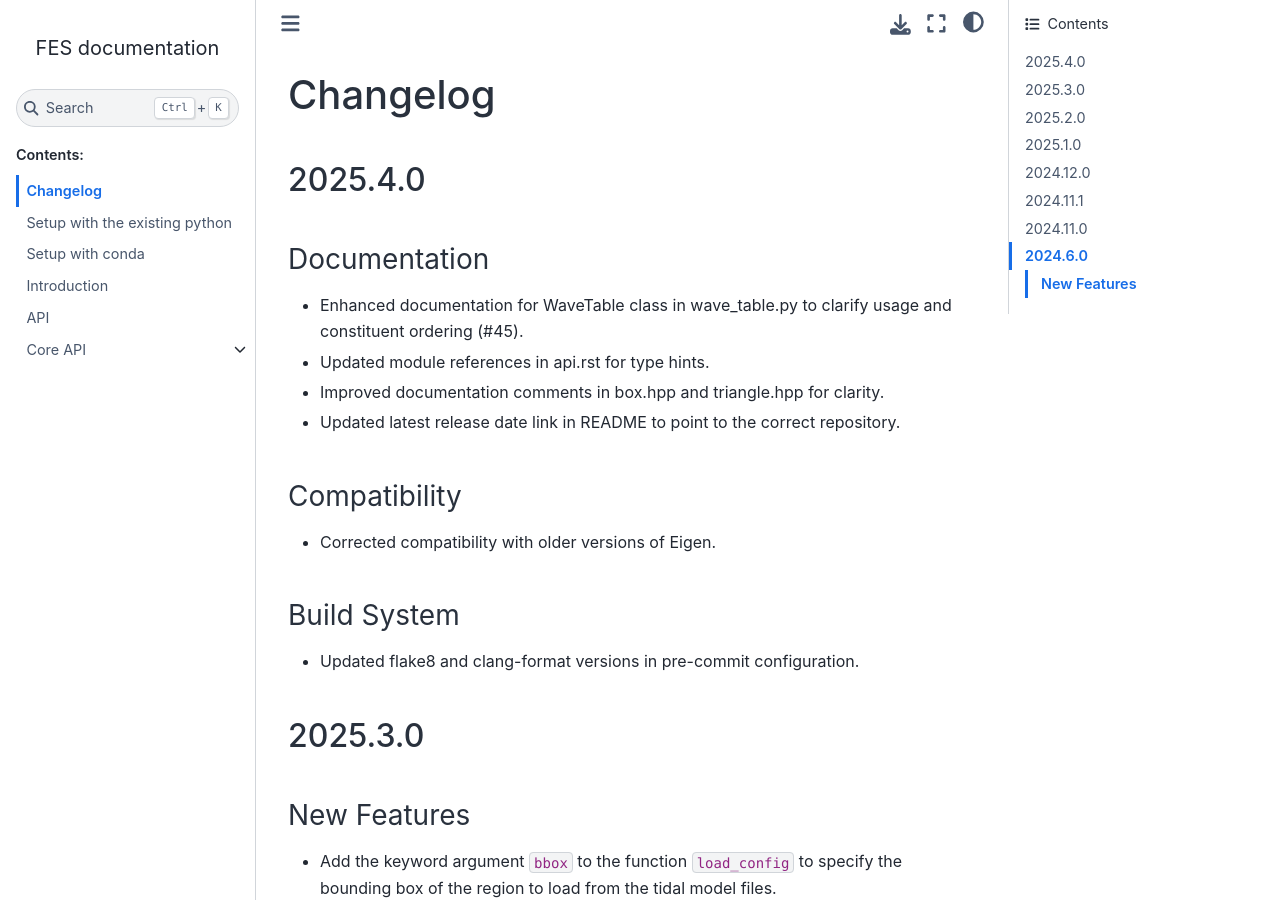
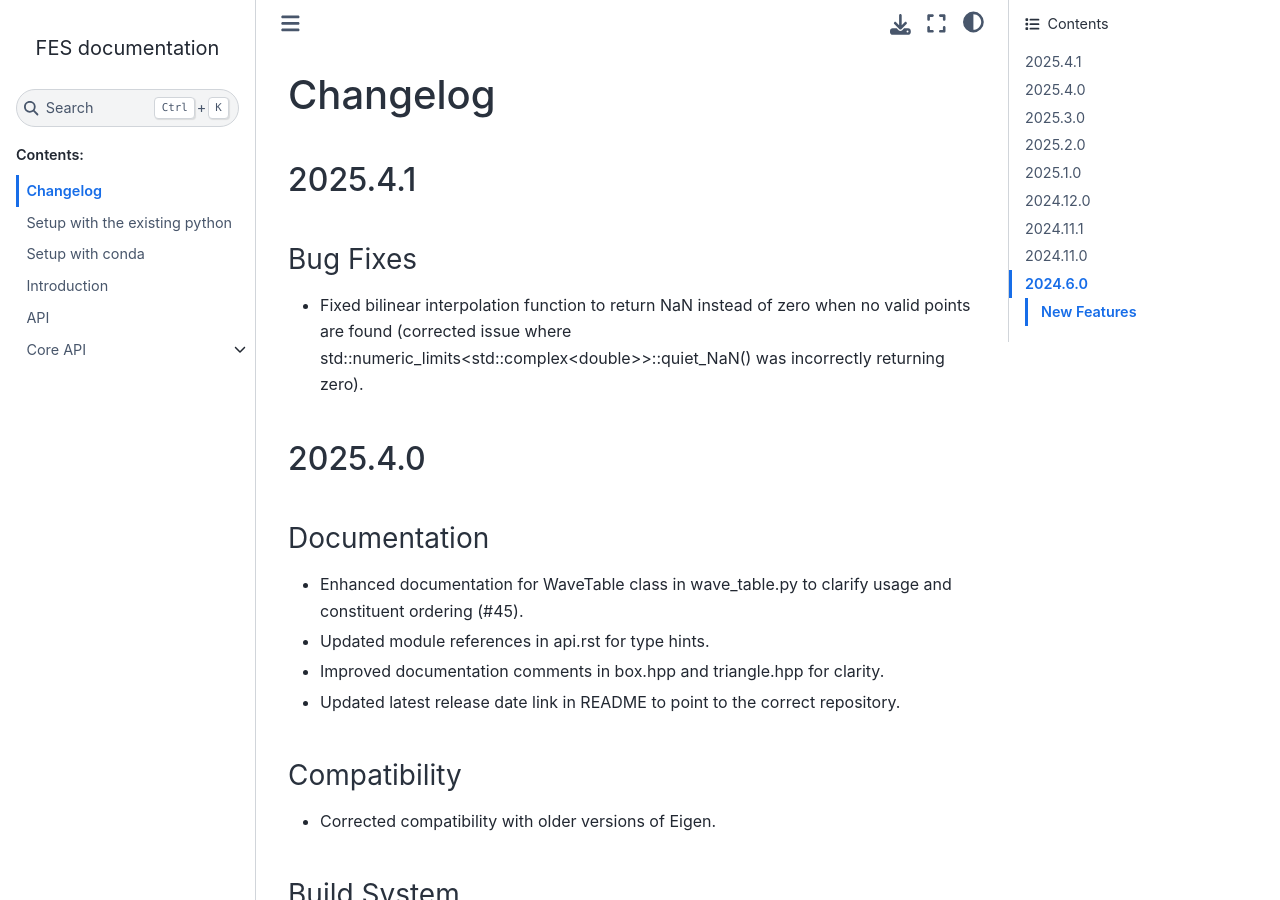
Before and after one commit to CNES/aviso-fes, a Sphinx documentation site: the page built from docs/source/changelog.rst, in a window 1280 px wide and 900 px high. Built offline with Sphinx 7.4.7 and the Sphinx Book theme 1.1.4, drawn with Linux system fonts in a browser that asks for light colours; pages that are not in the unit, such as notebooks, are missing from menus.

Commit message:
fix: update changelog to reflect bilinear interpolation NaN return fix

```diff
--- a/docs/source/changelog.rst
+++ b/docs/source/changelog.rst
@@ -2,6 +2,16 @@
 
 Changelog
 #########
+
+2025.4.1
+========
+
+Bug Fixes
+---------
+* Fixed bilinear interpolation function to return NaN instead of zero when no
+  valid points are found (corrected issue where
+  std::numeric_limits<std::complex<double>>::quiet_NaN() was incorrectly
+  returning zero).
 
 2025.4.0
 ========
```
